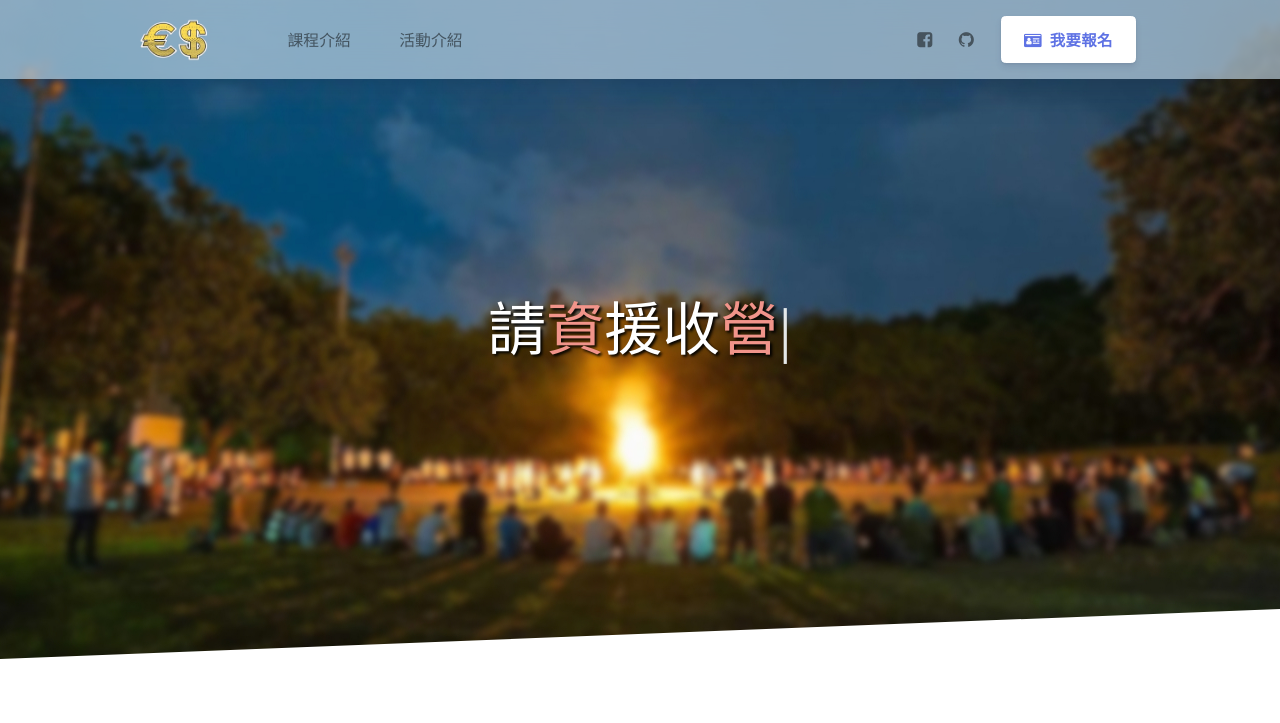
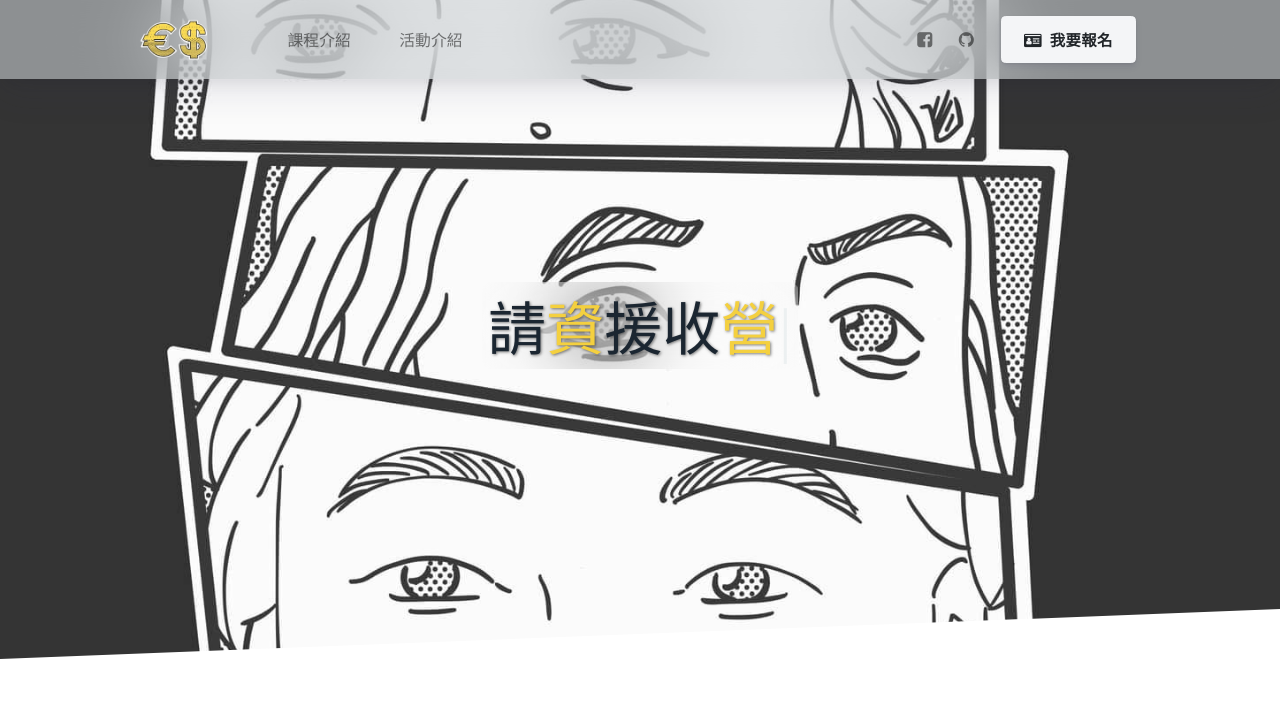
Before and after one commit to swenbao/csie_camp_web, a website: page index.html in a window 1280 px wide. Shown: the top 723 px of the page. Drawn offline with nearby package versions, Linux system fonts and the light colour scheme.

Commit message:
🎈 Color theme

```diff
--- a/assets/css/custom.css
+++ b/assets/css/custom.css
@@ -28,9 +28,10 @@ html{
 .cover{
     min-height: 580px !important;
     /* background-color: #283747  !important; */
-    background-image: url('../img/background/blur5.jpg');
+    background-size: cover;
+    background-image: url('../img/background/origin.jpg');
     background-color: #f5f5f5;
-    background-position: 50% 70%;
+    background-position: 50% 50%;
     background-repeat: no-repeat;
 }
 
@@ -55,7 +56,7 @@ html{
 
 .nav-background {
     /* opacity: 0.8 !important; */
-    background-color: rgba(214, 234, 248 , 0.6) !important;
+    background-color: rgba(202, 207, 210, 0.6) !important;
     -webkit-backdrop-filter: blur(2em) !important;
     backdrop-filter: blur(2em) !important;
 
@@ -92,5 +93,24 @@ html{
 }
 
 .text-shadow {
-    text-shadow: 2px 2px 3px black;
+    text-shadow: 1px 1px 3px rgba(0, 0, 0, 0.5);
 }
+
+.dark-text {
+    color: #1B2631 !important;
+}
+
+.backdrop-blur {
+    background-color: rgba(255, 255, 255, 0.1) !important;
+    -webkit-backdrop-filter: blur(1em) !important;
+    backdrop-filter: blur(2em) !important;
+    border-radius: 10px !important;
+    overflow: hidden !important;
+}
+
+.fit-content {
+    position: absolute !important
+    float: left !important;
+    width: auto !important;
+    height: 100% !important;
+}
--- a/index.html
+++ b/index.html
@@ -145,7 +145,7 @@ Coded by www.creative-tim.com
             <li class="nav-item d-none d-lg-block ml-10">
               <a
                 href="#registration"
-                class="btn btn-neutral btn-icon"
+                class="btn btn-secondary btn-icon"
               >
                 <span class="btn-inner--icon">
                   <i class="fa fa-id-card"></i>
@@ -178,8 +178,10 @@ Coded by www.creative-tim.com
           >
             <div class="col px-0 py-lg">
               <div class="row align-items-center justify-content-center">
-                <div class="col-lg-6 text-center">
-                  <span class="text-white display-1 text-regular text-shadow" id="typed"></span>
+                <div class="col-lg-4 text-center">
+                  <div class="backdrop-blur">
+                  <span class="text-white display-1 text-regular text-shadow dark-text" id="typed"></span>
+                  </div>
                   <h2 class="display-4 font-weight-normal text-white"></h2>
                   <div class="mt-15"></div>
                 </div>
@@ -293,7 +295,7 @@ Coded by www.creative-tim.com
         </div>
       </div>
 
-      <div class="section features-6 red-background">
+      <div class="section features-6 gray-background">
         <div class="container">
           <div class="row align-items-center">
             <div class="col-lg-6">
@@ -483,7 +485,7 @@ Coded by www.creative-tim.com
           </div>
         </div>
       </div>
-      <div class="section features-1 blue-background">
+      <div class="section features-1 gray-background">
         <div class="container">
           <div class="row">
             <div class="col-md-8 mx-auto text-center mb-5">
@@ -540,7 +542,7 @@ Coded by www.creative-tim.com
           </div>
         </div>
       </div>
-      <div class="section features-1 blue-background">
+      <div class="section features-1">
         <div class="container">
           <div class="row">
             <div class="col-md-8 mx-auto text-center mb-5">
@@ -613,7 +615,7 @@ Coded by www.creative-tim.com
           <div id="registration"></div>
         </div>
       </div>
-      <div class="section features-1">
+      <div class="section features-1 gray-background overflow-hidden">
         <div class="container">
           <div class="row">
             <iframe
@@ -630,7 +632,7 @@ Coded by www.creative-tim.com
         </div>
       </div>
 
-      <footer class="footer red-background">
+      <footer class="footer">
         <div class="container">
           <div class="row row-grid align-items-center mb-5">
             <div class="col-lg-10">
@@ -725,8 +727,8 @@ Coded by www.creative-tim.com
     <script>
       var typed = new Typed("#typed", {
         strings: [
-          "^1000成大<font color=#85C1E9>資訊</font>營",
-          "請<font color= #F1948A>資</font>援收<font color= #F1948A>營</font>",
+          "^1000成大<font color=#F4D03F >資訊</font>營",
+          "請<font color=#F4D03F >資</font>援收<font color=#F4D03F >營</font>",
         ],
         typeSpeed: 20, //打字速度
         backSpeed: 15,
```
Also changed, not shown: assets/img/background/blur1.jpg (added), assets/img/background/blur2.jpg (added), assets/img/background/blur3.jpg (added), assets/img/background/origin.jpg (added).
